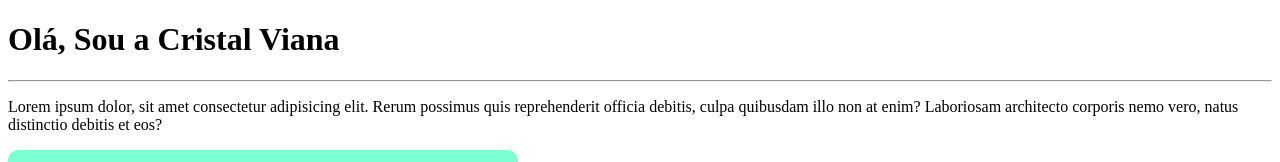
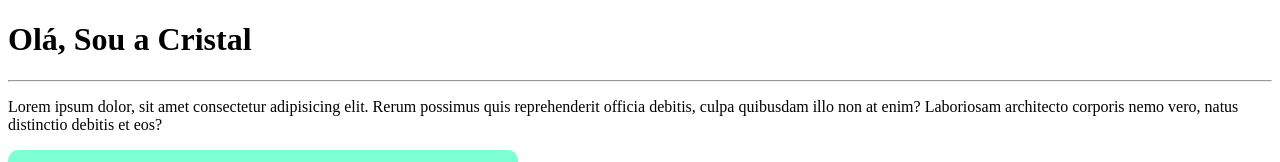
Before and after one commit to IgorVianaa/Primeiro-Repositorio, a plain HTML site: page siteExemplo/index.html in a window 1280 px wide. Shown: the top 162 px of the page. Drawn offline with Linux system fonts and the light colour scheme.

Commit message:
Pequena atualização, tirando sobrenome

```diff
--- a/siteExemplo/index.html
+++ b/siteExemplo/index.html
@@ -7,7 +7,7 @@
     <link rel="stylesheet" href="style.css">
 </head>
 <body>
-    <h1>Olá, Sou a Cristal Viana</h1>
+    <h1>Olá, Sou a Cristal</h1>
     <hr>
     <p>Lorem ipsum dolor, sit amet consectetur adipisicing elit. Rerum possimus quis reprehenderit officia debitis, culpa quibusdam illo non at enim? Laboriosam architecto corporis nemo vero, natus distinctio debitis et eos?</p>
     <article class="a1">
```
